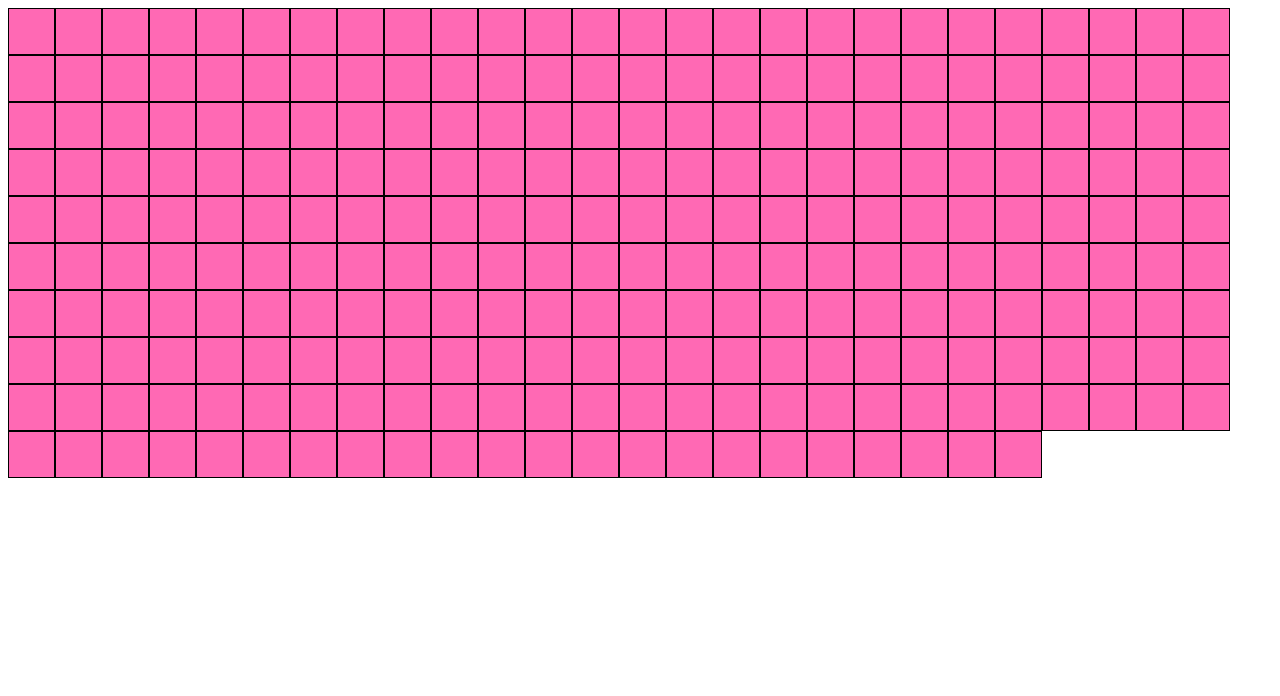
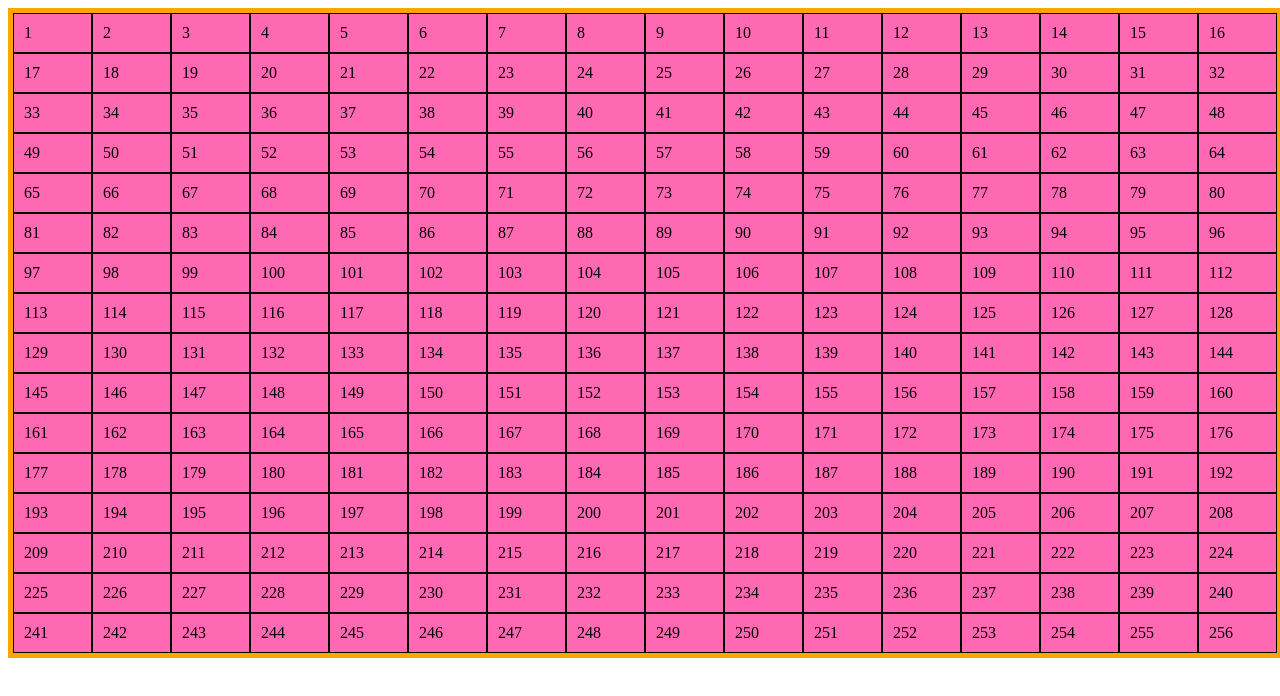
Before and after one commit to roycechoco/EtchASketch, a plain HTML site: page index.html in a window 1280 px wide. Drawn offline with Linux system fonts and the light colour scheme.

Commit message:
updating the work to transfer to my PC

```diff
--- a/script.js
+++ b/script.js
@@ -4,21 +4,27 @@ const body=document.body;
 
 document.addEventListener('DOMContentLoaded', function() {
 
-
+    let divs =[];
 
     function divCreate (noOfDivs)
     {
+        let divs =[];
 
-
-                for (let i=1; i<=(noOfDivs*noOfDivs); i++)
+                  for (let i=1; i<=(noOfDivs*noOfDivs); i++)
                     {
                     const divStyle = document.createElement('div');
                     divStyle.className = 'divstyle';
-
+                    divStyle.textContent = `${i}`;
                     const container = document.querySelector('.container');
                     container.append(divStyle);
                     console.log("i");
                      }
+
+
+
+
+    }
+    divCreate(16);
 
 
 
@@ -28,9 +34,8 @@ document.addEventListener('DOMContentLoaded', function() {
 
 
 
-    }
 
-    divCreate(16);
+
 
 
 
--- a/styles.css
+++ b/styles.css
@@ -1,16 +1,24 @@
-.divstyle {
+
+.container {
+  display: flex;
+  flex-wrap: wrap;
+
+  border:5px solid orange;
+  width:100%;
+}
+
+
+
+
+.container .divstyle {
+  display:flex;
+  align-items: flex-end;
   background-color: hotpink;
   margin:0px;
   padding: 10px;
   border:1px solid black;
-  width:25px;
-  height:25px;
+  width: calc(100% / 16);
+  height: calc(100% / 16);
+  box-sizing: border-box;
 
 }
-
-.container {
- display: flex;
- flex-wrap: wrap;
-
-
-}
```
